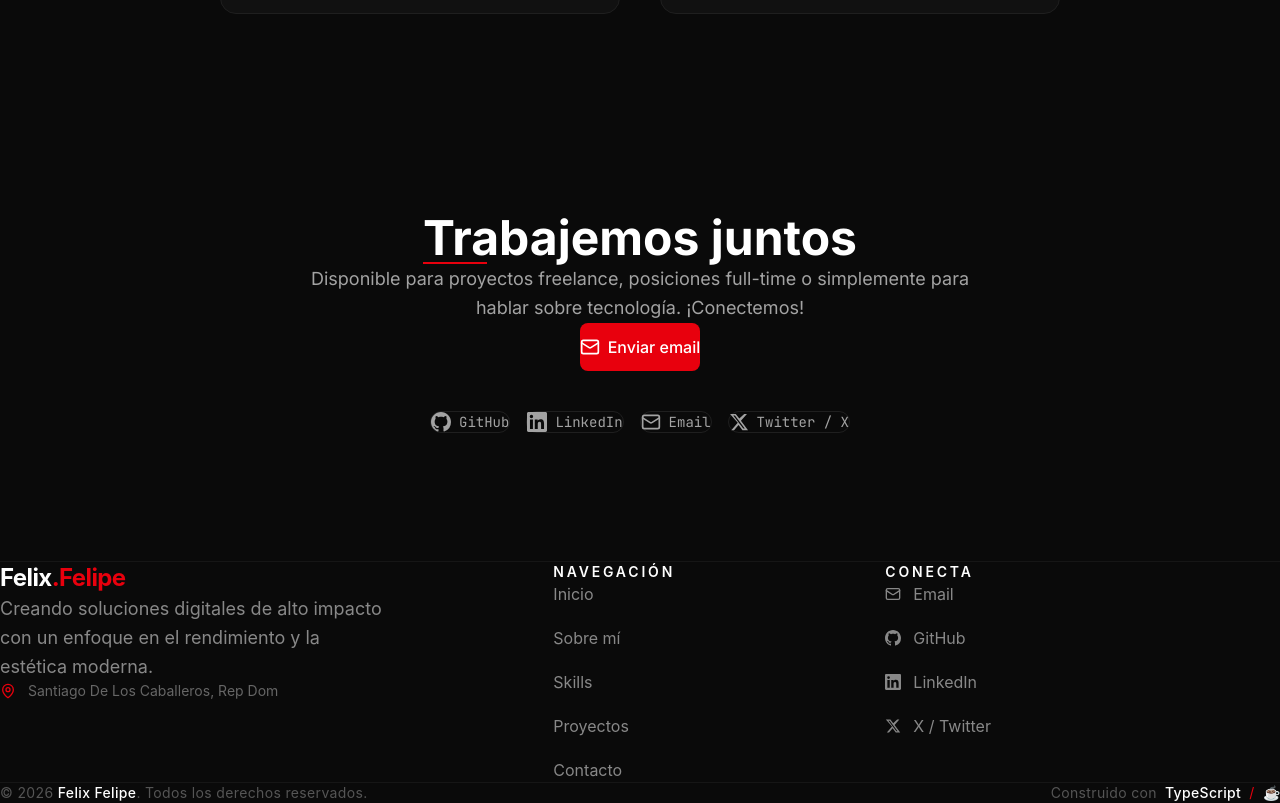
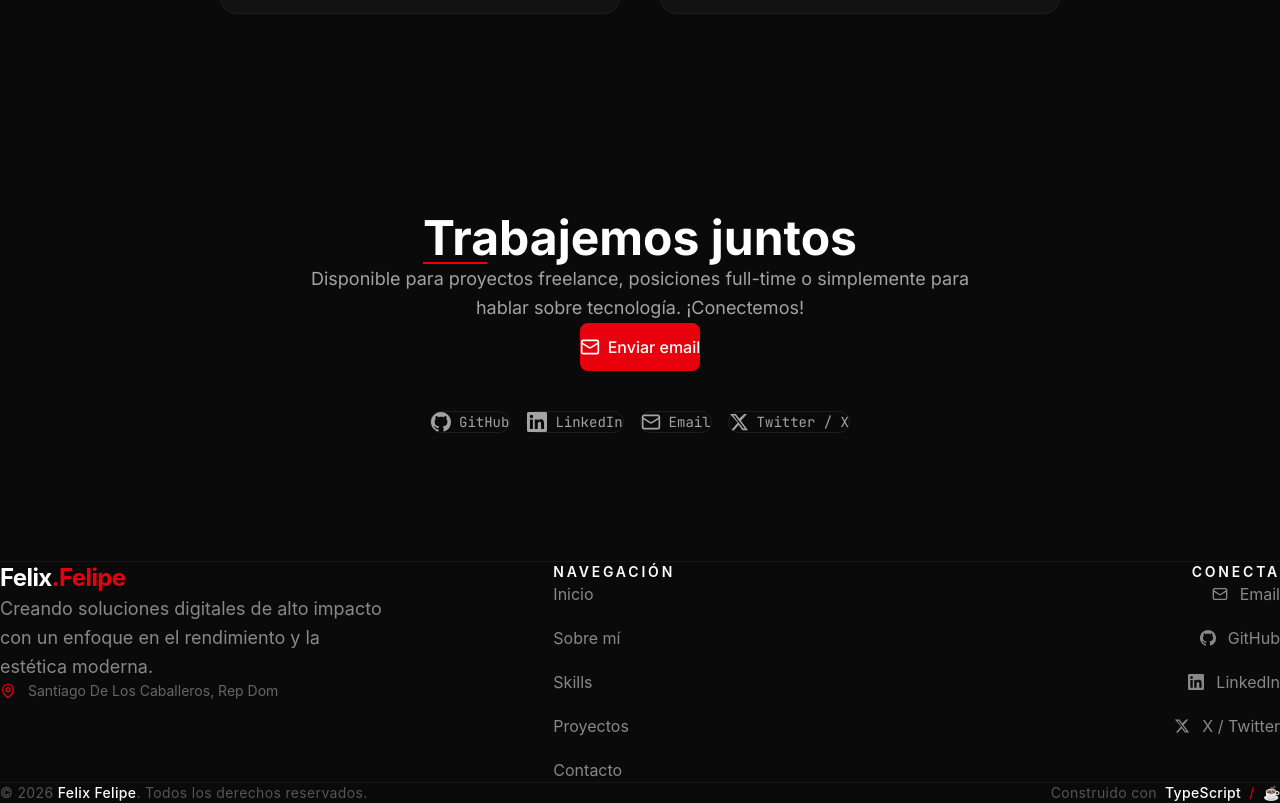
Before and after one commit to Lyscri/Portafolio-web, a React (Vite) app: page / in a window 1280 px wide. Shown: the part 2040-2843 px from the top of the page. Built offline with nearby package versions, Linux system fonts and the light colour scheme.

Commit message:
style(footer): right-align social links to fill layout
Align the Conecta column to the right on desktop to ensure it fills\nthe right side of the layout and matches the bottom bar text.

```diff
--- a/src/components/organisms/Footer.tsx
+++ b/src/components/organisms/Footer.tsx
@@ -53,11 +53,11 @@ export function Footer() {
           </div>
 
           {/* Socials Column */}
-          <div className="md:col-span-4 flex flex-col items-start">
+          <div className="md:col-span-4 flex flex-col items-start md:items-end">
             <h3 className="text-white font-sans font-semibold mb-8 text-sm uppercase tracking-[0.2em]">
               Conecta
             </h3>
-            <div className="flex flex-col gap-5">
+            <div className="flex flex-col gap-5 items-start md:items-end">
               <a
                 href="mailto:felixrafaelff1109@gmail.com"
                 className="text-[#888888] hover:text-white transition-colors text-base font-sans flex items-center gap-3 relative group w-fit"
```
